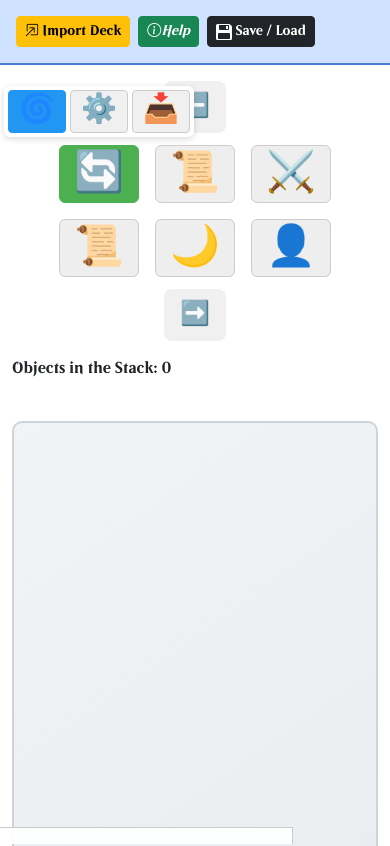
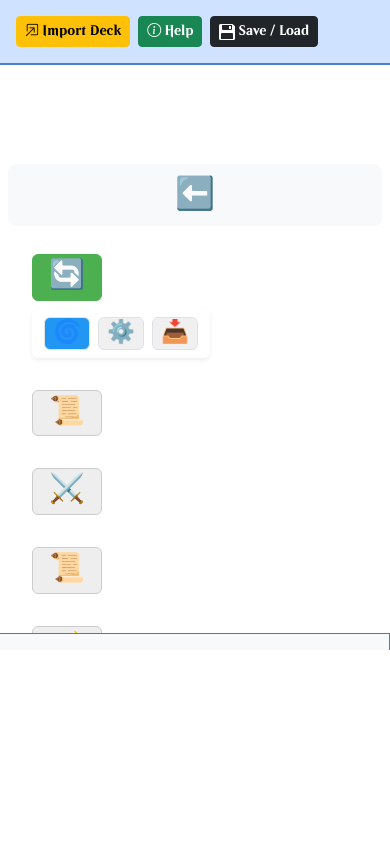
Before and after one commit to JoseAntonioReyesSolera/FinalProject, an Angular app: page / in a window 390 px wide. Shown: the top 846 px of the page. Built offline with nearby package versions, Linux system fonts and the light colour scheme.

Commit message:
Responsive

```diff
--- a/src/app/components/battlefield/battlefield.component.css
+++ b/src/app/components/battlefield/battlefield.component.css
@@ -31,6 +31,8 @@
 
 /* ---------- BATTLEFIELD ----------- */
 .backfield {
+  display: flex;
+  flex-direction: column;
   height: 600px;
   background: linear-gradient(145deg, #f1f3f5, #e9ecef);
   border: 2px solid #ced4da;
@@ -43,13 +45,17 @@
   display: flex;
   flex-direction: column;
   gap: 10px;
-  overflow-y: auto;
 }
 
 .battlefield-row {
   display: flex;
   flex-wrap: wrap;
-  gap: 3px;
+  gap: 6px;
+  justify-content: start;
+}
+
+.modal-z10 {
+  z-index: 10;
 }
 
 /* ---------- MANA POOL ----------- */
@@ -77,7 +83,7 @@
 
 .split-btn {
   font-weight: bold;
-  color: #ffd700;
+  color: #fdc231;
   border-width: 2px;
   padding: 0 6px;
   height: 34px;
@@ -89,8 +95,8 @@
 }
 
 .split-btn:hover {
-  background-color: rgba(0,0,0,0.05);
-  border-radius: 4px;
+  background-color: rgba(70, 70, 70, 0.18);
+  cursor: pointer;
 }
 
 /* Colores de maná más suaves */
--- a/src/app/components/battlefield/battlefield.component.html
+++ b/src/app/components/battlefield/battlefield.component.html
@@ -4,10 +4,10 @@
   Import Deck
 </button>
   <button class="btn btn-success btn-sm" data-bs-toggle="modal" data-bs-target="#helpModal">
-    <i class="bi bi-info-circle">Help</i>
-
+    <i class="bi bi-info-circle"></i>
+    Help
   </button>
-  <button class="btn btn-dark btn-sm" data-bs-toggle="modal" data-bs-target="#saveGameModal">
+  <button class="btn btn-dark btn-sm" data-bs-toggle="modal" data-bs-target="#saveGameModal" aria-label="Save or Load Game">
     <svg xmlns="http://www.w3.org/2000/svg" width="16" height="16" fill="currentColor" class="bi bi-floppy2-fill" viewBox="0 0 16 16">
       <path d="M12 2h-2v3h2z"/>
       <path d="M1.5 0A1.5 1.5 0 0 0 0 1.5v13A1.5 1.5 0 0 0 1.5 16h13a1.5 1.5 0 0 0 1.5-1.5V2.914a1.5 1.5 0 0 0-.44-1.06L14.147.439A1.5 1.5 0 0 0 13.086 0zM4 6a1 1 0 0 1-1-1V1h10v4a1 1 0 0 1-1 1zM3 9h10a1 1 0 0 1 1 1v5H2v-5a1 1 0 0 1 1-1"/>
@@ -19,7 +19,7 @@
 <div class="modal fade" id="deckProcessorModal" tabindex="-1" aria-labelledby="deckProcessorModalLabel"
      aria-hidden="true">
   <div class="modal-dialog modal-lg">
-    <div class="modal-content" style="z-index: 10">
+    <div class="modal-content modal-z10">
       <div class="modal-header">
         <h5 class="modal-title" id="deckProcessorModalLabel">Import Deck</h5>
         <button type="button" class="btn-close" data-bs-dismiss="modal" aria-label="Close"></button>
@@ -42,7 +42,7 @@
       <app-stack></app-stack>
     </div>
     <div class="col-12 col-md-8 mb-4">
-      <div class="ratio ratio-1x4 backfield">
+      <div class="ratio backfield">
         <div class="d-flex">
 
           <div class="battlefield-container">
@@ -79,14 +79,6 @@
 
       </div>
     </div>
-
-    @if (selectedCardForDetails && modalVisible) {
-      <app-card-detail
-        [card]="selectedCardForDetails"
-        [visible]="modalVisible"
-        (closed)="modalVisible = false">
-      </app-card-detail>
-    }
 
     <div class="col-12 col-md-1 mt-4 d-flex flex-column justify-content-start gap-3">
 
@@ -125,7 +117,7 @@
 <!-- Save Game Modal -->
 <div class="modal fade" id="saveGameModal" tabindex="-1" aria-labelledby="saveGameModalLabel" aria-hidden="true">
   <div class="modal-dialog">
-    <div class="modal-content" style="z-index: 10">
+    <div class="modal-content modal-z10">
       <div class="modal-header">
         <h5 class="modal-title" id="saveGameModalLabel">Save or Load Game</h5>
         <button type="button" class="btn-close" data-bs-dismiss="modal" aria-label="Close"></button>
@@ -138,15 +130,16 @@
           <strong>Saved Games</strong>
           <ul class="list-group mt-2">
             @for (game of savedGames; track $index) {
-            <button
-                (click)="selectSavedGame(game)"
-                class="list-group-item list-group-item-action"
-                [class.active]="selectedSaveId === game.id">
-              {{ game.id }} <small class="text-muted">({{ game.date }})</small>
-              <button class="btn btn-outline-danger" style="margin-left: 20px" (click)="deleteGame(game.id)" data-bs-dismiss="modal">
-                X
-              </button>
-            </button>
+              <li class="list-group-item d-flex justify-content-between align-items-center"
+                  [class.active]="selectedSaveId === game.id">
+                <button (click)="selectSavedGame(game)" class="btn btn-link p-0 text-start flex-grow-1">
+                  {{ game.id }} <small class="text-muted">({{ game.date }})</small>
+                </button>
+                <button class="btn btn-outline-danger btn-sm ms-2"
+                        (click)="deleteGame(game.id)" data-bs-dismiss="modal">
+                  X
+                </button>
+              </li>
             }
           </ul>
         </div>
@@ -171,3 +164,11 @@
     <app-helpper></app-helpper>
   </div>
 </div>
+
+@if (selectedCardForDetails && modalVisible) {
+  <app-card-detail
+    [card]="selectedCardForDetails"
+    [visible]="modalVisible"
+    (closed)="modalVisible = false">
+  </app-card-detail>
+}
--- a/src/app/components/hand/hand.component.css
+++ b/src/app/components/hand/hand.component.css
@@ -1,20 +1,19 @@
+/* Contenedor mano */
+
 .hand-container {
+  max-width: 100%;
+  /* En desktop, mano fija abajo */
   position: sticky;
   bottom: 0;
   z-index: 50;
-  max-width: 75%;
-  margin-right: auto;
-  margin-left: 0;
-  width: 100%;
-  display: flex;
-  overflow-x: auto;
-  padding: 0.5rem;
   background-color: rgba(255, 255, 255, 0.95);
-  border-top: 1px solid #ccc;
   border-right: 1px solid #ccc;
   gap: 0.75rem;
   scroll-snap-type: x mandatory;
+  scrollbar-width: thin;
 }
+
+/* Cartas */
 
 .card-item {
   flex: 0 0 auto;
@@ -26,6 +25,7 @@
   transition: transform 0.2s ease, box-shadow 0.2s ease;
   text-align: center;
   cursor: pointer;
+  width: 100px; /* para que las imágenes tengan tamaño fijo */
 }
 
 .card-item.can-cast {
@@ -40,10 +40,12 @@
 }
 
 .card-item img {
-  width: 100px;
+  width: 100%;
   height: auto;
   border-radius: 0.5rem;
 }
+
+/* Menú contextual */
 
 .context-menu {
   position: fixed;
@@ -55,17 +57,58 @@
   border-radius: 0.5rem;
   min-width: 180px;
 }
+
 .context-menu ul {
   list-style: none;
   margin: 0;
   padding: 0;
 }
+
 .context-menu ul li {
   padding: 0.25rem 0.75rem;
   cursor: pointer;
   color: #333;
   transition: background-color 0.2s ease;
 }
+
 .context-menu ul li:hover {
   background-color: #eee;
 }
+
+/* Media queries para responsive */
+
+/* En móviles (max-width 767px) */
+
+@media (max-width: 767px) {
+
+  .hand-container {
+    position: relative; /* no sticky en móvil */
+    flex-wrap: wrap !important;
+    max-height: 40vh; /* máximo 40% pantalla vertical */
+    overflow-x: hidden !important; /* nada de scroll horizontal */
+    overflow-y: auto !important; /* solo scroll vertical */
+    gap: 0.5rem;
+    padding: 0.5rem 1rem;
+  }
+
+  .hand-container button {
+    flex: 1 1 45%; /* dos cartas por fila aprox */
+    max-width: 45%;
+  }
+
+  .card-item {
+    width: 100%; /* que rellene el contenedor del botón */
+  }
+}
+
+/* En pantallas grandes > 768px */
+
+@media (min-width: 768px) {
+  .hand-container {
+    max-height: 140px;
+    overflow-x: auto !important;
+    overflow-y: hidden !important;
+    flex-wrap: nowrap !important;
+    padding: 0.5rem;
+  }
+}
--- a/src/app/components/hand/hand.component.html
+++ b/src/app/components/hand/hand.component.html
@@ -1,9 +1,10 @@
-<div class="hand-container">
+<div class="hand-container bg-light border-top border-secondary d-flex flex-row flex-nowrap overflow-auto p-2">
   @for (card of handCards; track card.instanceId) {
     @for (i of getCopies(card.quantity); track i) {
-  <button (click)="onCardClick($event, card)" style="background-color: transparent; border-color: transparent">
-  <div class="card-item" [class.can-cast]="canCast(card)">
-    <p><span [innerHTML]="card.sanitizedManaCost"></span><br></p>
+  <button (click)="onCardClick($event, card)" class="btn btn-link p-0 m-1"
+          style="background-color: transparent; border-color: transparent; scroll-snap-align: start;">
+  <div class="card-item d-flex flex-column align-items-center" [class.can-cast]="canCast(card)">
+    <p  class="mb-1 text-center"><span [innerHTML]="card.sanitizedManaCost"></span><br></p>
     @if (card.card_faces && !card.isSingleImageDoubleFace) {
       <img [src]="card.card_faces[card.currentFaceIndex]?.image_uris?.normal" alt="{{ card.name }}">
     } @else {
@@ -24,17 +25,18 @@
 }
 <!-- Menú contextual -->
 @if (contextMenuVisible) {
-  <button (click)="contextMenuVisible = false" style="background-color: transparent; border-color: transparent">
+  <button (click)="contextMenuVisible = false" class="btn btn-link p-0 m-0"
+          style="background-color: transparent; border-color: transparent;">
 <div
      class="context-menu"
      [style.top.px]="contextMenuPosition.y"
      [style.left.px]="contextMenuPosition.x">
   <ul>
-    <li><button (click)="castSpell(selectedCard)" style="border: transparent; background-color: transparent">Cast Spell</button></li>
-    <li><button (click)="viewDetails(selectedCard)" style="border: transparent; background-color: transparent">See details</button></li>
-    <li><button (click)="moveToLibrary(selectedCard)" style="border: transparent; background-color: transparent">Move to library</button></li>
-    <li><button (click)="moveToGraveyard(selectedCard)" style="border: transparent; background-color: transparent">Discard</button></li>
-    <li><button (click)="moveToExile(selectedCard)" style="border: transparent; background-color: transparent">Exile</button></li>
+    <li><button (click)="castSpell(selectedCard)" class="btn btn-link text-decoration-none">Cast Spell</button></li>
+    <li><button (click)="viewDetails(selectedCard)" class="btn btn-link text-decoration-none">See details</button></li>
+    <li><button (click)="moveToLibrary(selectedCard)" class="btn btn-link text-decoration-none">Move to library</button></li>
+    <li><button (click)="moveToGraveyard(selectedCard)" class="btn btn-link text-decoration-none">Discard</button></li>
+    <li><button (click)="moveToExile(selectedCard)" class="btn btn-link text-decoration-none">Exile</button></li>
   </ul>
 </div>
   </button>
--- a/src/app/components/turn-timeline/turn-timeline.component.css
+++ b/src/app/components/turn-timeline/turn-timeline.component.css
@@ -1,6 +1,6 @@
 @keyframes zoomIn {
   0% {
-    transform: scale(0.8) translateY(60px);
+    transform: scale(0.8) translateY(-60px);
     opacity: 0;
   }
   100% {
@@ -10,22 +10,17 @@
 }
 
 .turn-timeline-container {
-  display: flex;
-  align-items: flex-start;
-  justify-content: center;
   gap: 12px;
-  margin: 16px 0;
-  flex-wrap: wrap;
+  margin: 1rem 0;
 }
 
 .nav-button {
   font-size: 1.5rem;
-  border: none;
-  background: #f0f0f0;
-  padding: 0.5rem 1rem;
   border-radius: 8px;
   cursor: pointer;
   transition: transform 0.2s ease, background-color 0.2s ease;
+  min-width: 48px;
+  min-height: 48px;
 }
 
 .nav-button:hover {
@@ -34,32 +29,16 @@
 }
 
 .phases-wrapper {
-  display: flex;
-  margin-left: 20px;
-  margin-right: 20px;
   gap: 16px;
-  flex-wrap: wrap;
-  justify-content: center;
-}
-
-.phase-item {
-  position: relative;
-  display: flex;
-  flex-direction: column;
-  align-items: center;
 }
 
 .phase-name {
   font-size: 2.5rem;
   line-height: 1;
-  padding: 8px 14px;
-  border-radius: 6px;
+  border: 1px solid #ccc;
   background-color: #eee;
-  border: 1px solid #ccc;
-  font-weight: bold;
   transition: all 0.3s ease;
   min-width: 80px;
-  text-align: center;
 }
 
 .phase-name.active {
@@ -71,31 +50,21 @@
 .step {
   font-size: 1.8rem;
   line-height: 1;
-  padding: 6px 10px;
   background-color: #f0f0f0;
   border-radius: 4px;
   border: 1px solid #ccc;
-  white-space: nowrap;
   transition: all 0.2s ease;
+  cursor: pointer;
+  user-select: none;
 }
 
 .steps {
-  position: absolute;
-  display: flex;
-  flex-direction: row;
-  gap: 4px;
-  z-index: 10;
-  background-color: white;
-  padding: 4px;
-  border-radius: 6px;
-  box-shadow: 0 2px 6px rgba(0, 0, 0, 0.15);
-  overflow-x: auto;
-  white-space: nowrap;
-  /* animación */
   animation: zoomIn 300ms ease-out;
   transform-origin: top center;
-  bottom: 100%;
-  margin-bottom: 8px;
+  box-shadow: 0 2px 6px rgba(0, 0, 0, 0.15);
+  border-radius: 6px;
+  white-space: nowrap;
+  z-index: 50;
 }
 
 .step.active {
@@ -104,3 +73,55 @@
   font-weight: bold;
   border-color: #2196f3;
 }
+
+@media (max-width: 576px) {
+  .turn-timeline-container {
+    flex-direction: column;
+    align-items: stretch;
+    justify-content: flex-start;
+    height: 100vh;
+    padding: 0 0.5rem;
+    overflow-y: auto; /* Scroll vertical */
+  }
+
+  .nav-button {
+    font-size: 2rem;
+    min-width: 100%;
+    margin-bottom: 0.5rem;
+    border-radius: 0.5rem;
+  }
+
+  .phases-wrapper {
+    flex-direction: column;
+    gap: 1rem;
+    margin-left: 0;
+    margin-right: 0;
+  }
+
+  .phase-item {
+    width: 100%;
+    align-items: flex-start !important;
+    position: relative;
+  }
+
+  .phase-name {
+    font-size: 1.8rem;
+    min-width: auto;
+    padding: 0.5rem 1rem;
+    width: fit-content;
+  }
+
+  .steps {
+    position: static !important;
+    margin-top: 0.5rem;
+    overflow-x: auto;
+    white-space: nowrap;
+    box-shadow: none;
+    padding: 0.25rem 0;
+  }
+
+  .step {
+    font-size: 1.4rem;
+    padding: 0.25rem 0.75rem;
+  }
+}
--- a/src/app/components/turn-timeline/turn-timeline.component.html
+++ b/src/app/components/turn-timeline/turn-timeline.component.html
@@ -1,11 +1,11 @@
-<div class="turn-timeline-container">
-  <button class="nav-button" (click)="prev()">⬅️</button>
+<div class="turn-timeline-container d-flex flex-wrap justify-content-center align-items-start mx-0">
+  <button class="nav-button btn btn-light d-flex align-items-center justify-content-center" (click)="prev()">⬅️</button>
 
-  <div class="phases-wrapper">
+  <div class="phases-wrapper d-flex flex-wrap justify-content-center mx-3">
     @for (phase of phases; track $index) {
-      <div class="phase-item">
+      <div class="phase-item d-flex flex-column align-items-center position-relative mx-2 my-2">
         <div
-          class="phase-name"
+          class="phase-name px-3 py-2 rounded fw-bold text-center"
           [class.active]="$index === phaseIndex"
           title="{{phase.name}}"
         >
@@ -13,10 +13,10 @@
         </div>
 
         @if ($index === phaseIndex && phase.steps) {
-          <div class="steps">
+          <div class="steps d-flex position-absolute bg-white p-2 rounded shadow-sm z-3" style="top: 100%; overflow-x: auto; white-space: nowrap;">
             @for (step of phase.steps; track $index) {
               <span
-                class="step"
+                class="step px-2 py-1 rounded border mx-1 text-nowrap"
                 [class.active]="$index === stepIndex"
                 title="{{step.name}}"
               >
@@ -29,5 +29,5 @@
     }
   </div>
 
-  <button class="nav-button" (click)="next()">➡️</button>
+  <button class="nav-button btn btn-light d-flex align-items-center justify-content-center" (click)="next()">➡️</button>
 </div>
--- a/src/index.html
+++ b/src/index.html
@@ -7,6 +7,7 @@
   <meta name="viewport" content="width=device-width, initial-scale=1">
   <link rel="icon" type="image/x-icon" href="ChatGPT Image 8 may 2025, 08_21_30.png">
   <link rel="stylesheet" href="https://cdn.jsdelivr.net/npm/bootstrap-icons@1.10.5/font/bootstrap-icons.css">
+  <link href="https://cdn.jsdelivr.net/npm/bootstrap@5.3.3/dist/css/bootstrap.min.css" rel="stylesheet">
 </head>
 <body>
   <app-root></app-root>
--- a/src/styles.css
+++ b/src/styles.css
@@ -12,3 +12,46 @@
 :root {
   --bs-body-font-family: 'Beleren', serif !important;
 }
+
+html, body {
+  margin: 0;
+  padding: 0;
+  height: 100%;
+  width: 100%;
+  overflow-x: hidden;
+  font-family: var(--bs-body-font-family), serif;
+}
+
+app-root {
+  display: flex;
+  flex-direction: column;
+  height: 100vh;
+  width: 100vw;
+}
+
+/* Asegura que battlefield y hand se distribuyen bien en vertical */
+app-battlefield {
+  flex: 1 1 auto;
+  overflow-y: auto;
+}
+
+app-hand {
+  flex: 0 0 auto;
+}
+
+/* Responsive layout tweaks si algún componente lo requiere */
+@media (max-width: 768px) {
+  app-root {
+    flex-direction: column;
+  }
+
+  app-hand {
+    /* Hacer que la mano ocupe menos espacio */
+    max-height: 25vh;
+    overflow-y: auto;
+  }
+
+  app-battlefield {
+    max-height: 75vh;
+  }
+}
```
Also changed, not shown: src/app/components/permanent-card/permanent-card.component.html (+22 -22 lines), src/app/components/stack/stack.component.css (+12 -1 lines), src/app/components/stack/stack.component.html (+6 -6 lines).
